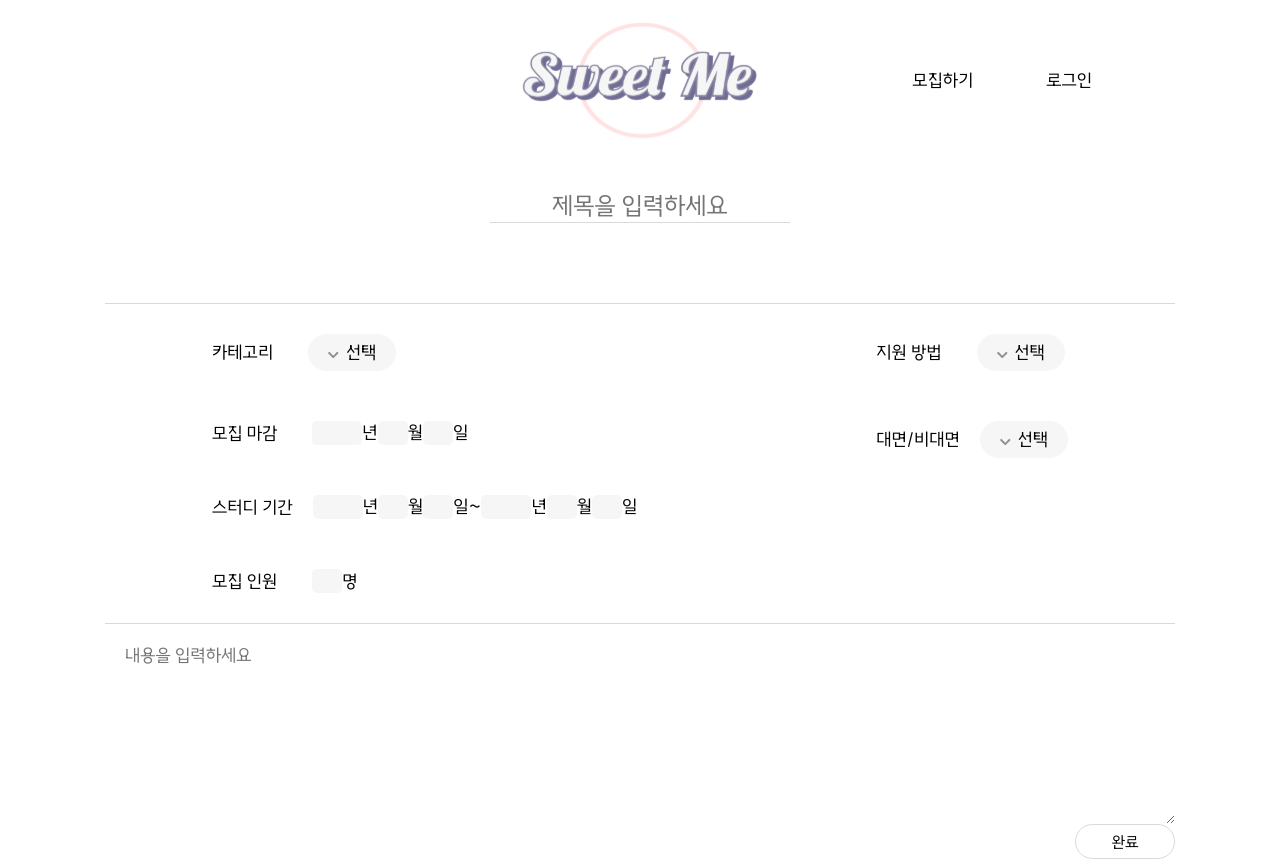
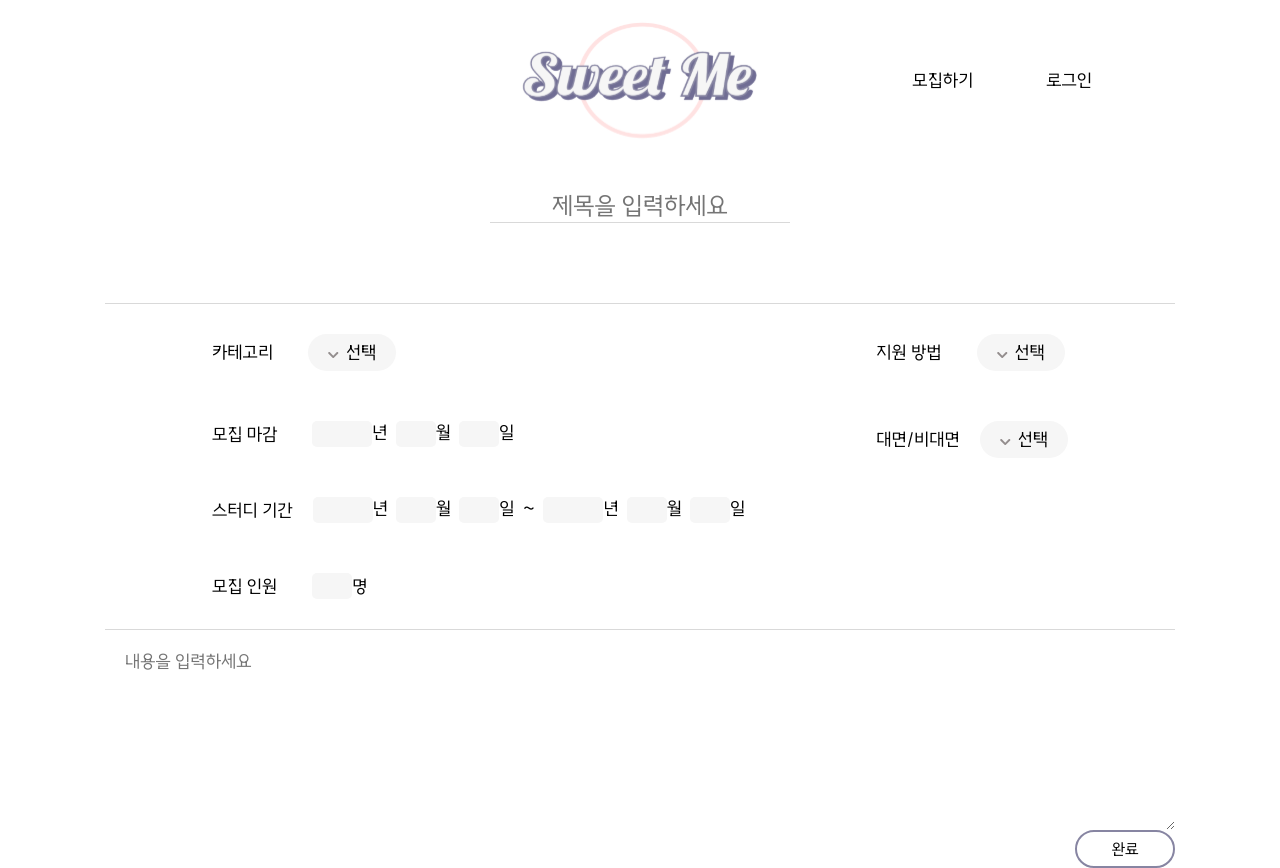
Before and after one commit to teyeong/SweetMe-Front, a React (Create React App) app: page /create in a window 1280 px wide. Built offline with nearby package versions, Linux system fonts and the light colour scheme.

Commit message:
🚧 : 스터디 작성 폼 기능 구현 중

```diff
--- a/src/components/createPage/Form.tsx
+++ b/src/components/createPage/Form.tsx
@@ -4,41 +4,85 @@ import { useState } from 'react';
 import Dropdown from './Dropdown';
 import { Border } from 'components/_common/pageLayout';
 
+interface SubmitData {
+  title: string;
+}
+
+interface Deadline {
+  year: number;
+  month: number;
+  day: number;
+}
+
 const Form = () => {
+  const [title, setTitle] = useState('');
+  const [people, setPeople] = useState(0);
+  const [category, setCategory] = useState('');
+  const [meeting, setMeeting] = useState('');
+  const [contact, setContact] = useState('');
+
+  const onChangeTitle = (e: React.ChangeEvent<HTMLInputElement>) => {
+    setTitle(e.target.value);
+  };
+
+  const onChangePeople = (e: React.ChangeEvent<HTMLInputElement>) => {
+    const numPeople = parseInt(e.target.value);
+    setPeople(numPeople);
+  };
+
+  const handleSubmit = () => {
+    return;
+  };
+
   return (
     <Wrapper>
-      <Title type="text" placeholder="제목을 입력하세요"></Title>
+      <Title
+        type="text"
+        placeholder="제목을 입력하세요"
+        value={title}
+        onChange={onChangeTitle}
+      />
       <Border />
       <MainWrapper>
         <MainLeft>
           <InputList>
             <InputListItem>
               <InputListTitle className="default">카테고리</InputListTitle>
-              <Dropdown type="category" />
+              <Dropdown type="category" setCategory={setCategory} />
             </InputListItem>
             <InputListItem>
               <InputListTitle className="default">모집 마감</InputListTitle>
               <DateSelect>
-                <DateInput type="number" className="year " />년
-                <DateInput type="number" className="month " />월
-                <DateInput type="number" className="day " />일
+                <DateInput type="number" className="year" />
+                <p>년</p>
+                <DateInput type="number" className="month" />
+                <p>월</p>
+                <DateInput type="number" className="day" />
+                <p>일</p>
               </DateSelect>
             </InputListItem>
             <InputListItem>
               <InputListTitle className="short">스터디 기간</InputListTitle>
               <DateSelect>
-                <DateInput type="number" className="year start" />년
-                <DateInput type="number" className="month start" />월
-                <DateInput type="number" className="day start" />일
-                <span> ~ </span>
-                <DateInput type="number" className="year end" />년
-                <DateInput type="number" className="month end" />월
-                <DateInput type="number" className="day end" />일
+                <DateInput type="number" className="year start" />
+                <p>년</p>
+                <DateInput type="number" className="month start" />
+                <p>월</p>
+                <DateInput type="number" className="day start" />
+                <p>일</p>
+                <p> ~ </p>
+                <DateInput type="number" className="year end" />
+                <p>년</p>
+                <DateInput type="number" className="month end" />
+                <p>월</p>
+                <DateInput type="number" className="day end" />
+                <p>일</p>
               </DateSelect>
             </InputListItem>
             <InputListItem className="last">
               <InputListTitle className="default">모집 인원</InputListTitle>
-              <NumInput type="number" />명
+              <NumInput type="number" onChange={onChangePeople} />
+              <p>명</p>
             </InputListItem>
           </InputList>
         </MainLeft>
@@ -57,9 +101,11 @@ const Form = () => {
         </MainRight>
       </MainWrapper>
       <Border />
-      <TextInput placeholder="내용을 입력하세요"></TextInput>
+      <TextInput placeholder="내용을 입력하세요" />
       <Footer>
-        <CompleteButton type="submit">완료</CompleteButton>
+        <CompleteButton type="submit" onClick={handleSubmit}>
+          완료
+        </CompleteButton>
       </Footer>
     </Wrapper>
   );
@@ -133,30 +179,34 @@ const DateSelect = styled.div`
   width: 100%;
   display: flex;
   justify-content: start;
+
+  p {
+    margin-right: 8px;
+  }
 `;
 
 const DateInput = styled.input`
   background-color: var(--gray);
   border-radius: 5px;
-  height: 24px;
+  height: 26px;
   font-size: 18px;
   text-align: center;
 
   &.year {
-    width: 50px;
+    width: 60px;
   }
 
   &.month,
   &.day {
-    width: 30px;
+    width: 40px;
   }
 `;
 
 const NumInput = styled.input`
   background-color: var(--gray);
   border-radius: 5px;
-  height: 24px;
-  width: 30px;
+  height: 26px;
+  width: 40px;
   font-size: 18px;
   text-align: center;
 `;
@@ -184,10 +234,10 @@ const Footer = styled.div`
 
 const CompleteButton = styled.button`
   width: 100px;
-  height: 35px;
-  border: 1px #d9d9d9 solid;
-  border-radius: 25px;
-  background-color: #fff;
+  height: 38px;
+  border: 2px solid var(--navy);
+  border-radius: 20px;
+  background-color: white;
   font-size: 16px;
   cursor: pointer;
   transition: background-color 200ms ease-in-out color 200ms ease-in-out;
```
